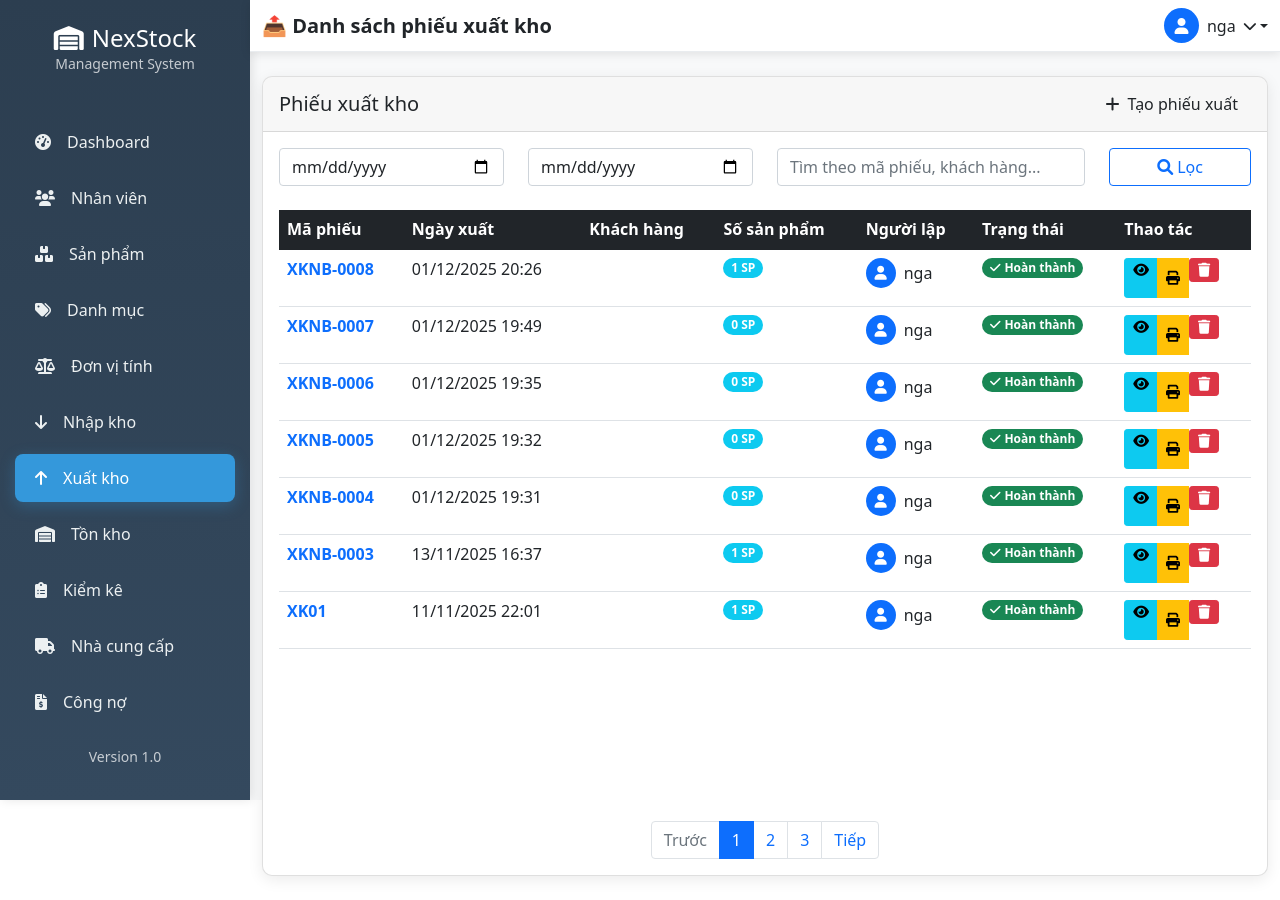
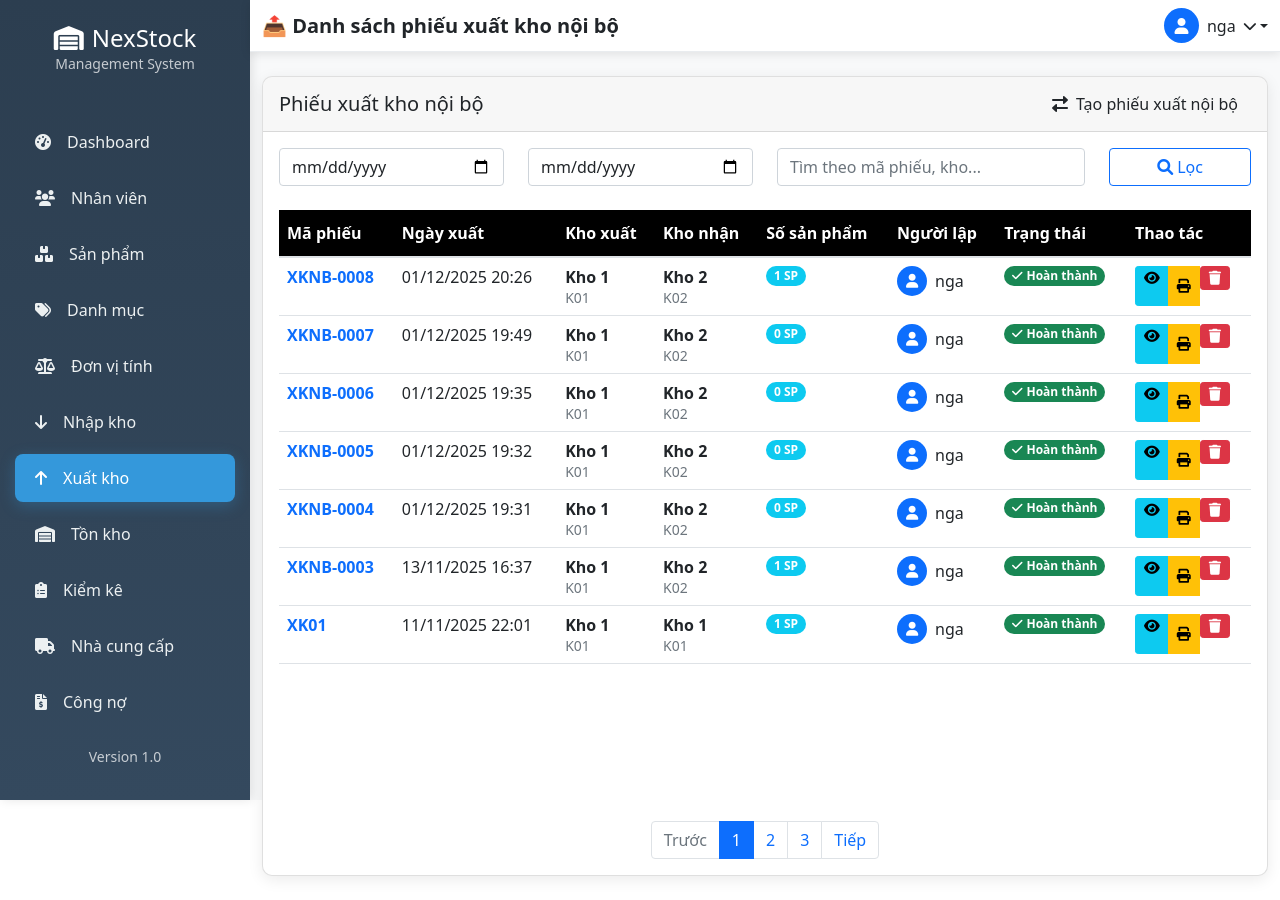
Before and after one commit to tonga-ai-star/manage_app, a Django app: page /kho/xuat-kho/ in a window 1280 px wide. Run offline with Django 4.2, Linux system fonts and the light colour scheme; a user stored in the database is signed in; data comes from the database, SQL or seed files in the repository.

Commit message:
Mô tả thay đổi của bạn

```diff
--- a/inventory/views.py
+++ b/inventory/views.py
@@ -105,16 +105,15 @@ def nhap_kho_create(request):
                     )
 
                     # Cập nhật tồn kho
-                    try:
-                        QuanLyTonKho.nhap_hang(kho, sp, sl)
-                    except Exception as e:
-                        messages.error(request, f"Lỗi cập nhật tồn kho: {e}")
-                        raise
+                    ton, created = TonKho.objects.get_or_create(kho=kho, san_pham=sp)
+                    ton.so_luong_ton += sl
+                    ton.so_luong_kha_dung += sl
+                    ton.save()
 
                     tong_tien += sl * dg
 
-                    nhapkho.tong_tien = tong_tien
-                    nhapkho.save()
+                nhapkho.tong_tien = tong_tien
+                nhapkho.save()
 
                 # Tạo công nợ tự động
                 tao_cong_no_tu_dong(nhapkho)
@@ -163,6 +162,7 @@ def xoa_phieu_nhap(request, pk):
         return redirect('inventory:nhapkho_list')  # sửa tên url theo project của bạn
     return render(request, 'inventory/xoa_phieu_nhap.html', {'phieu': phieu})
 
+
 @login_required
 def danh_sach_xuat(request):
     xuatkho_list = XuatKho.objects.all().order_by('-ngay_xuat')
@@ -181,7 +181,6 @@ def xuat_kho_create(request):
                 kho_nhan_id = request.POST.get('kho_nhan')
                 ghi_chu = request.POST.get('ghi_chu', '').strip()
 
-                # Kiểm tra kho
                 if not kho_xuat_id or not kho_nhan_id:
                     messages.error(request, "Vui lòng chọn cả kho xuất và kho nhận!")
                     return redirect('inventory:xuatkho_form')
@@ -193,42 +192,39 @@ def xuat_kho_create(request):
                     messages.error(request, "Kho xuất và kho nhận không được giống nhau!")
                     return redirect('inventory:xuatkho_form')
 
-                # Lấy danh sách sản phẩm
+                # --- Lấy danh sách sản phẩm và số lượng ---
                 ten_san_pham_list = request.POST.getlist('ten_san_pham')
                 so_luong_list = request.POST.getlist('so_luong')
 
-                # ============================
-                # 1️⃣ KIỂM TRA TỒN KHO TRƯỚC
-                # ============================
+                # Vì đã xóa don_gia từ form và model, nên không cần lấy don_gia_list
+
+                # --- Kiểm tra đầu vào ---
+                if not ten_san_pham_list or not so_luong_list:
+                    messages.error(request, "Vui lòng thêm ít nhất một sản phẩm!")
+                    return redirect('inventory:xuatkho_form')
+
+                # Kiểm tra xem các list có cùng độ dài không
+                if len(ten_san_pham_list) != len(so_luong_list):
+                    messages.error(request, "Dữ liệu sản phẩm không hợp lệ!")
+                    return redirect('inventory:xuatkho_form')
+
+                # --- Bước 1: Kiểm tra tồn kho trước ---
                 for i, ten_sp in enumerate(ten_san_pham_list):
                     if not ten_sp.strip():
                         continue
-
-                    # Tránh lỗi list index out of range
-                    if i >= len(so_luong_list):
-                        continue
-
                     try:
+                        sp = SanPham.objects.get(ten_san_pham=ten_sp)
                         sl = int(so_luong_list[i])
-                        sp = SanPham.objects.get(ten_san_pham=ten_sp)
-                    except:
-                        continue
-
-                    if sl <= 0:
+                    except (ValueError, IndexError, SanPham.DoesNotExist):
                         continue
 
                     ton = QuanLyTonKho.kiem_tra_ton_kho(kho_xuat, sp)
-
                     if ton['so_luong_kha_dung'] < sl:
-                        messages.error(
-                            request,
-                            f"Sản phẩm '{sp.ten_san_pham}' còn {ton['so_luong_kha_dung']} không đủ xuất {sl}!"
-                        )
+                        messages.error(request,
+                                       f"Sản phẩm {sp.ten_san_pham} không đủ tồn kho (còn {ton['so_luong_kha_dung']})!")
                         return redirect('inventory:xuatkho_form')
 
-                # ============================
-                # 2️⃣ TẠO PHIẾU XUẤT
-                # ============================
+                # --- Bước 2: Tạo phiếu xuất ---
                 xuatkho = XuatKho.objects.create(
                     nguoi_lap=request.user,
                     kho=kho_xuat,
@@ -243,44 +239,47 @@ def xuat_kho_create(request):
                 xuatkho.ma_phieu = f"XKNB-{seq:04d}"
                 xuatkho.save()
 
-                # ============================
-                # 3️⃣ TẠO CHI TIẾT + CẬP NHẬT KHO
-                # ============================
+                # --- Bước 3: Lưu chi tiết và cập nhật tồn kho ---
                 for i, ten_sp in enumerate(ten_san_pham_list):
                     if not ten_sp.strip():
-                        continue
-                    if i >= len(so_luong_list):
                         continue
                     try:
                         sp = SanPham.objects.get(ten_san_pham=ten_sp)
                         sl = int(so_luong_list[i])
-                    except:
+                    except (ValueError, IndexError, SanPham.DoesNotExist):
                         continue
 
                     if sl <= 0:
                         continue
 
-                    # Tạo chi tiết xuất KHÔNG CÓ GIÁ TIỀN
+                    # Tạo chi tiết xuất KHÔNG có don_gia
                     ChiTietXuatKho.objects.create(
                         phieu_xuat=xuatkho,
                         san_pham=sp,
                         so_luong=sl
+                        # ĐÃ XÓA: don_gia=...
                     )
 
-                    # Cập nhật kho xuất (trừ) và kho nhận (cộng)
+                    # Trừ kho xuất
                     try:
-                        QuanLyTonKho.chuyen_kho(kho_xuat, kho_nhan, sp, sl)
+                        QuanLyTonKho.xuat_hang(kho_xuat, sp, sl)
                     except ValueError as e:
-                        messages.error(request, f"Lỗi chuyển kho: {e}")
-                        raise  # Để transaction rollback
+                        messages.error(request, str(e))
+                        xuatkho.delete()  # Xóa phiếu xuất nếu có lỗi
+                        return redirect('inventory:xuatkho_form')
+
+                    # Cộng kho nhận
+                    ton_nhan, created = TonKho.objects.get_or_create(kho=kho_nhan, san_pham=sp)
+                    ton_nhan.so_luong_ton += sl
+                    ton_nhan.so_luong_kha_dung += sl
+                    ton_nhan.save()
 
                 messages.success(request, f"Tạo phiếu xuất nội bộ {xuatkho.ma_phieu} thành công!")
                 return redirect('inventory:xuatkho_list')
 
         except Exception as e:
-            messages.error(request, f"Lỗi khi tạo phiếu xuất: {e}")
+            messages.error(request, f"Lỗi khi tạo phiếu xuất: {str(e)}")
 
-    # GET request - hiển thị form
     context = {
         'san_pham_list': SanPham.objects.filter(trang_thai=True),
         'danh_muc_list': DanhMucSanPham.objects.all(),
@@ -288,17 +287,15 @@ def xuat_kho_create(request):
         'kho_list': kho_list,
     }
     return render(request, 'inventory/xuatkho_form.html', context)
-@login_required
-def danh_sach_xuat(request):
-    xuatkho_list = XuatKho.objects.all().order_by('-ngay_xuat')
-    context = {'xuatkho_list': xuatkho_list}
-    return render(request, 'inventory/xuatkho_list.html', context)
 
 
 def xuat_kho_detail(request, pk):
     phieu_xuat = get_object_or_404(XuatKho, pk=pk)
     chi_tiet_list = phieu_xuat.chi_tiet_xuat.all()
-    return render(request, 'inventory/xuatkho_detail.html', {'phieu_xuat': phieu_xuat, 'chi_tiet_list': chi_tiet_list})
+    return render(request, 'inventory/xuatkho_detail.html', {
+        'phieu_xuat': phieu_xuat,
+        'chi_tiet_list': chi_tiet_list
+    })
 def xoa_phieu_xuat(request, pk):
     phieu = get_object_or_404(XuatKho, pk=pk)
     if request.method == 'POST':
--- a/templates/inventory/xuatkho_list.html
+++ b/templates/inventory/xuatkho_list.html
@@ -1,20 +1,18 @@
 {% extends 'base.html' %}
 {% load static %}
 
-{% block title %}Danh sách xuất kho{% endblock %}
-{% block page_title %}📤 Danh sách phiếu xuất kho{% endblock %}
+{% block title %}Danh sách xuất kho nội bộ{% endblock %}
+{% block page_title %}📤 Danh sách phiếu xuất kho nội bộ{% endblock %}
 
 {% block content %}
 <div class="card table-custom h-100">
     <div class="card-header d-flex justify-content-between align-items-center">
-        <h5 class="card-title mb-0">Phiếu xuất kho</h5>
+        <h5 class="card-title mb-0">Phiếu xuất kho nội bộ</h5>
         <a href="{% url 'inventory:xuatkho_form' %}" class="btn btn-primary-custom">
-            <i class="fas fa-plus me-2"></i>Tạo phiếu xuất
+            <i class="fas fa-exchange-alt me-2"></i>Tạo phiếu xuất nội bộ
         </a>
     </div>
-
     <div class="card-body d-flex flex-column">
-
         <!-- Bộ lọc -->
         <div class="row mb-4">
             <div class="col-md-3">
@@ -24,7 +22,7 @@
                 <input type="date" class="form-control" placeholder="Đến ngày">
             </div>
             <div class="col-md-4">
-                <input type="text" class="form-control" placeholder="Tìm theo mã phiếu, khách hàng...">
+                <input type="text" class="form-control" placeholder="Tìm theo mã phiếu, kho...">
             </div>
             <div class="col-md-2">
                 <button class="btn btn-outline-primary w-100">
@@ -40,9 +38,9 @@
                     <tr>
                         <th class="text-white bg-dark">Mã phiếu</th>
                         <th class="text-white bg-dark">Ngày xuất</th>
-                        <th class="text-white bg-dark">Khách hàng</th>
+                        <th class="text-white bg-dark">Kho xuất</th>
+                        <th class="text-white bg-dark">Kho nhận</th>
                         <th class="text-white bg-dark">Số sản phẩm</th>
-                        <!-- ❌ XOÁ CỘT TỔNG TIỀN -->
                         <th class="text-white bg-dark">Người lập</th>
                         <th class="text-white bg-dark">Trạng thái</th>
                         <th class="text-white bg-dark">Thao tác</th>
@@ -51,39 +49,30 @@
                 <tbody>
                     {% for phieu in xuatkho_list %}
                     <tr>
+                        <td><strong class="text-primary">{{ phieu.ma_phieu }}</strong></td>
+                        <td>{{ phieu.ngay_xuat|date:"d/m/Y H:i" }}</td>
                         <td>
-                            <strong class="text-primary">{{ phieu.ma_phieu }}</strong>
+                            <div class="fw-bold">{{ phieu.kho.ten_kho }}</div>
+                            <small class="text-muted">{{ phieu.kho.ma_kho }}</small>
                         </td>
-
-                        <td>{{ phieu.ngay_xuat|date:"d/m/Y H:i" }}</td>
-
                         <td>
-                            <div class="fw-bold">{{ phieu.khach_hang.ten_khach_hang }}</div>
-                            <small class="text-muted">{{ phieu.khach_hang.dien_thoai }}</small>
+                            <div class="fw-bold">{{ phieu.kho_nhan.ten_kho }}</div>
+                            <small class="text-muted">{{ phieu.kho_nhan.ma_kho }}</small>
                         </td>
-
                         <td>
                             <span class="badge bg-info rounded-pill">{{ phieu.chi_tiet_xuat.count }} SP</span>
                         </td>
-
-                        <!-- ❌ XOÁ Ô HIỂN THỊ TỔNG TIỀN -->
-
                         <td>
                             <div class="d-flex align-items-center">
-                                <div class="bg-primary rounded-circle d-flex align-items-center justify-content-center me-2"
-                                     style="width: 30px; height: 30px;">
+                                <div class="bg-primary rounded-circle d-flex align-items-center justify-content-center me-2" style="width: 30px; height: 30px;">
                                     <i class="fas fa-user text-white small"></i>
                                 </div>
                                 <span>{{ phieu.nguoi_lap.username }}</span>
                             </div>
                         </td>
-
                         <td>
-                            <span class="badge bg-success rounded-pill">
-                                <i class="fas fa-check me-1"></i>Hoàn thành
-                            </span>
+                            <span class="badge bg-success rounded-pill"><i class="fas fa-check me-1"></i>Hoàn thành</span>
                         </td>
-
                         <td>
                             <div class="btn-group">
                                 <a href="{% url 'inventory:xuat_kho_detail' phieu.pk %}" class="btn btn-sm btn-info" title="Xem chi tiết">
@@ -94,25 +83,22 @@
                                 </button>
                                 <form action="{% url 'inventory:xoa_phieu_xuat' phieu.pk %}" method="post" class="d-inline">
                                     {% csrf_token %}
-                                    <button type="submit" class="btn btn-sm btn-danger"
-                                            onclick="return confirm('Bạn có chắc muốn xóa phiếu này?');"
-                                            title="Xóa">
+                                    <button type="submit" class="btn btn-sm btn-danger" onclick="return confirm('Bạn có chắc muốn xóa phiếu này?');" title="Xóa">
                                         <i class="fas fa-trash"></i>
                                     </button>
                                 </form>
                             </div>
                         </td>
                     </tr>
-
                     {% empty %}
                     <tr>
-                        <td colspan="7" class="text-center text-muted" style="height: 400px;">
+                        <td colspan="8" class="text-center text-muted" style="height: 400px;">
                             <div class="d-flex flex-column justify-content-center align-items-center h-100">
-                                <i class="fas fa-outbox fa-3x mb-3 opacity-50"></i>
-                                <h5>Chưa có phiếu xuất kho nào</h5>
-                                <p class="mb-3">Hãy tạo phiếu xuất kho đầu tiên để quản lý</p>
+                                <i class="fas fa-exchange-alt fa-3x mb-3 opacity-50"></i>
+                                <h5>Chưa có phiếu xuất kho nội bộ nào</h5>
+                                <p class="mb-3 text-center">Hãy tạo phiếu xuất kho nội bộ đầu tiên</p>
                                 <a href="{% url 'inventory:xuatkho_form' %}" class="btn btn-primary-custom">
-                                    <i class="fas fa-plus me-2"></i>Tạo phiếu xuất đầu tiên
+                                    <i class="fas fa-exchange-alt me-2"></i>Tạo phiếu xuất nội bộ đầu tiên
                                 </a>
                             </div>
                         </td>
@@ -140,6 +126,81 @@
 </div>
 
 <style>
-/* giữ nguyên CSS của bạn */
+/* CSS để kéo dài bảng xuống hết trang */
+.table-custom {
+    min-height: calc(100vh - 200px);
+    display: flex;
+    flex-direction: column;
+}
+
+.card-body {
+    flex: 1;
+    display: flex;
+    flex-direction: column;
+    min-height: 0;
+}
+
+.table-responsive {
+    flex: 1;
+    min-height: 0;
+}
+
+.table {
+    margin-bottom: 0 !important;
+}
+
+/* Đảm bảo tbody chiếm hết không gian */
+.table tbody {
+    height: 100%;
+}
+
+/* Header table với nền đen và chữ trắng */
+.table thead th {
+    position: sticky;
+    top: 0;
+    background: #000000 !important;
+    color: #ffffff !important;
+    z-index: 10;
+    border-bottom: 2px solid #dee2e6;
+    font-weight: 600;
+    padding: 12px 8px;
+}
+
+/* Đảm bảo chữ trắng cho tất cả thẻ th */
+.table thead th.text-white {
+    color: #ffffff !important;
+}
+
+/* Đảm bảo nền đen cho tất cả thẻ th */
+.table thead th.bg-dark {
+    background-color: #000000 !important;
+}
+
+/* Hover effect cho header */
+.table thead th:hover {
+    background: #333333 !important;
+}
+
+/* Responsive cho mobile */
+@media (max-width: 768px) {
+    .table-custom {
+        min-height: calc(100vh - 150px);
+    }
+
+    .btn-group {
+        display: flex;
+        flex-direction: column;
+        gap: 2px;
+    }
+
+    .btn-group .btn {
+        margin: 1px 0;
+    }
+
+    .table thead th {
+        padding: 8px 4px;
+        font-size: 14px;
+    }
+}
 </style>
 {% endblock %}
```
Also changed, not shown: inventory/admin.py (+10 -9 lines), inventory/forms.py (+4 -3 lines), templates/inventory/xuatkho_detail.html (+46 -20 lines), templates/inventory/xuatkho_form.html (+78 -65 lines).
